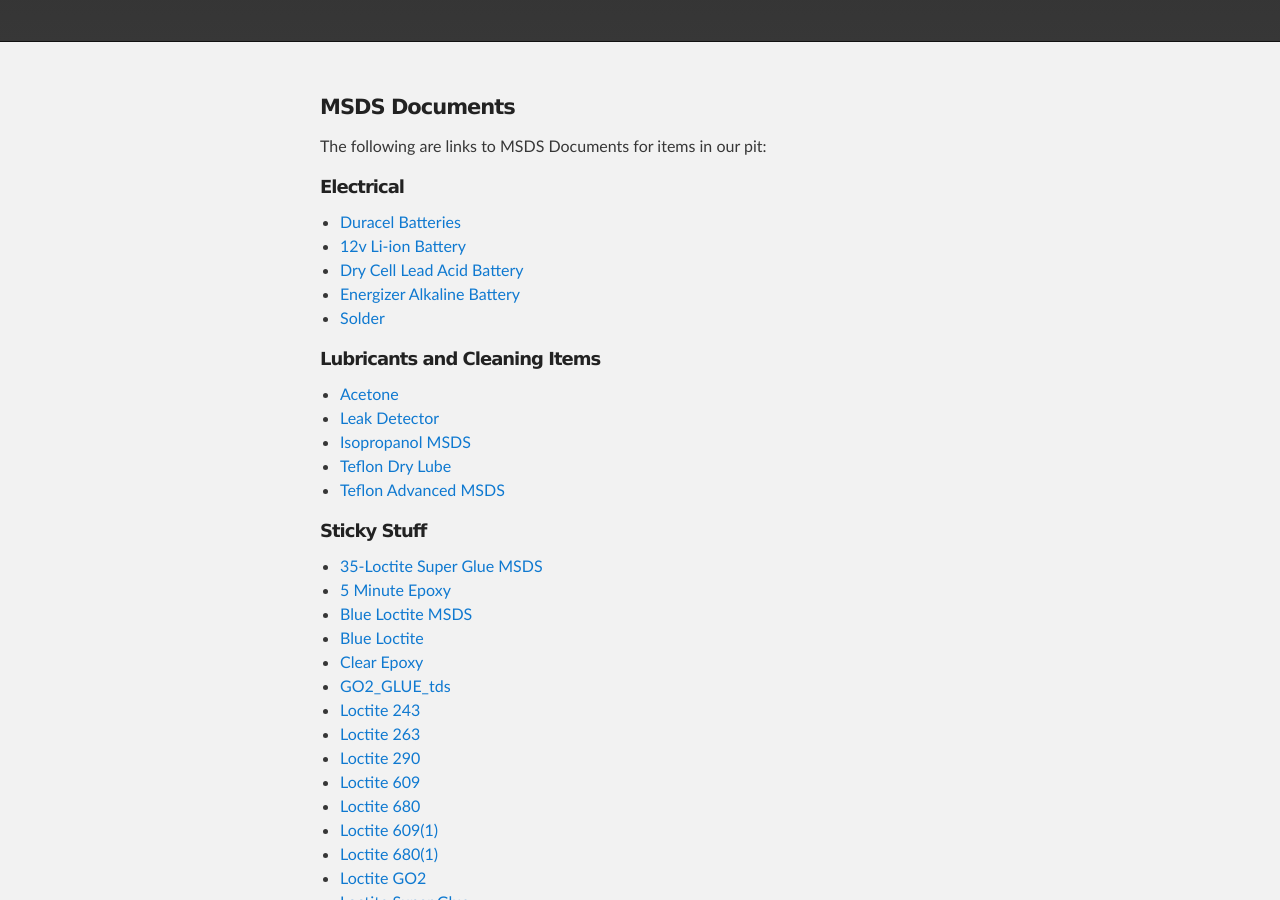
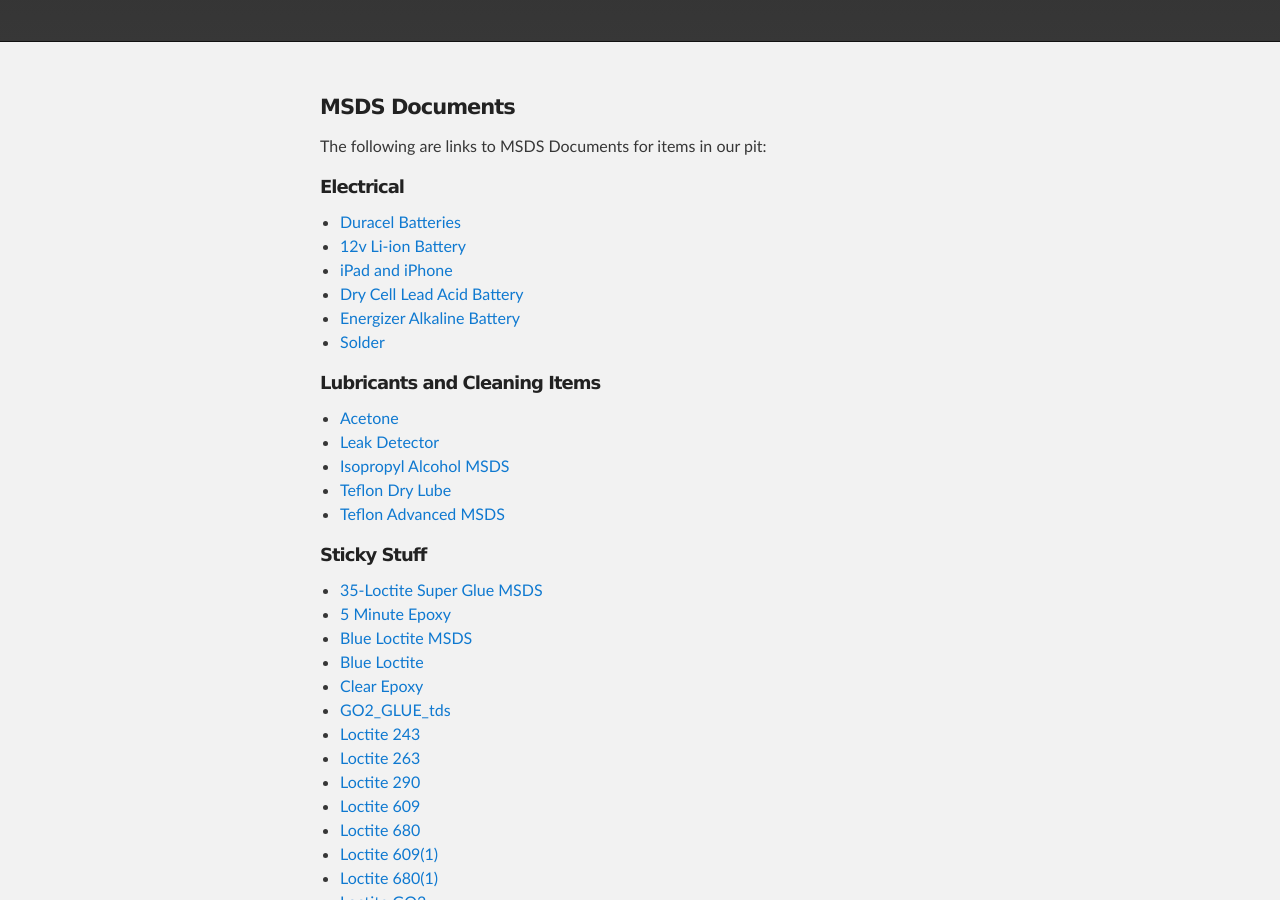
Before and after one commit to FRC900/ZebraSafeSite, a Jekyll site: the page built from MSDS.md, in a window 1280 px wide and 900 px high, scrolled down 490 px. Built offline with Jekyll 4.4.1, drawn with Linux system fonts in a browser that asks for light colours.

Commit message:
Update MSDS.md

```diff
--- a/MSDS.md
+++ b/MSDS.md
@@ -11,6 +11,7 @@ The following are links to MSDS Documents for items in our pit:
 
 *   [Duracel Batteries](../assets/msds/Duracell Alkaline Battery.pdf)
 *   [12v Li-ion Battery](../assets/msds/12v Li-ion Battery.pdf)
+*   [iPad and iPhone](../assets/msds/apple_msds.pdf)
 *   [Dry Cell Lead Acid Battery](../assets/msds/Dry Cell Lead Acid Battery.pdf)
 *   [Energizer Alkaline Battery](../assets/msds/Energizer Alkaline Battery.pdf)
 *   [Solder](../assets/msds/Solder.pdf)
@@ -19,7 +20,7 @@ The following are links to MSDS Documents for items in our pit:
 
 *   [Acetone](../assets/msds/Acetone.PDF)
 *   [Leak Detector](../assets/msds/Leak Detector.pdf)
-*   [Isopropanol MSDS](../assets/msds/isopropanol_MSDS.pdf)
+*   [Isopropyl Alcohol MSDS](../assets/msds/isopropanol_MSDS.pdf)
 *   [Teflon Dry Lube](../assets/msds/Teflon Dry Lube.pdf)
 *   [Teflon Advanced MSDS](../assets/msds/Teflon Advanced MSDS.pdf)
 
```
